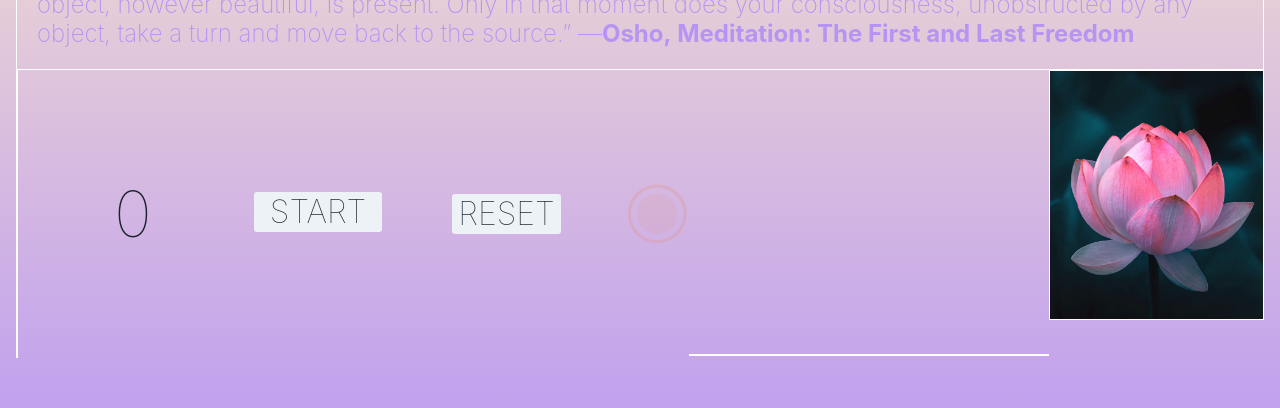
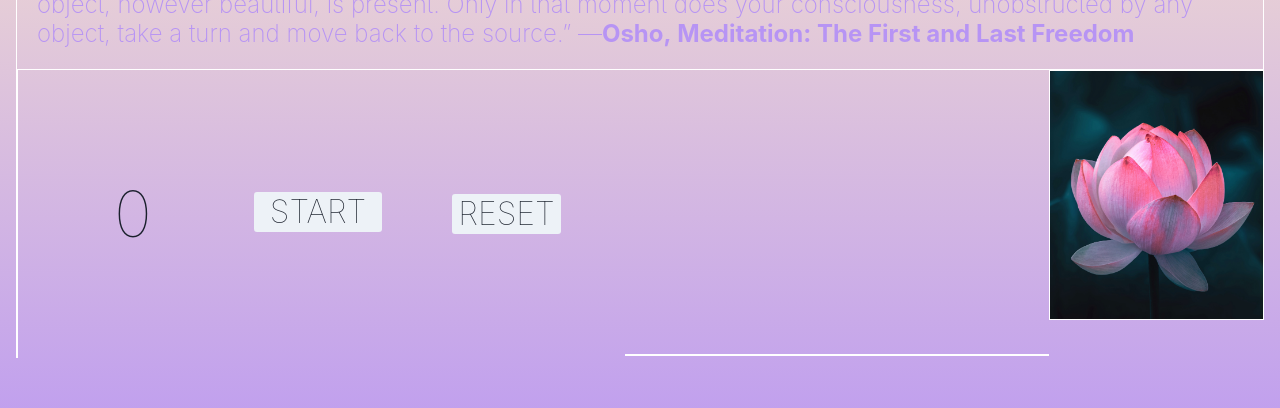
Before and after one commit to mateasportfolio/timer_, a React (Create React App) app: page / in a window 1280 px wide. Shown: the part 678-1086 px from the top of the page. Built offline with nearby package versions, Linux system fonts and the light colour scheme; a web font is replaced by a local one.

Commit message:
delet height

```diff
--- a/src/App.js
+++ b/src/App.js
@@ -1,4 +1,3 @@
-// import "./styles.css";
 import React from "react";
 import { Timer } from "./components/Timer/Timer";
 import { Header } from "./components/Header/Header";
@@ -6,8 +5,6 @@ import { ImageGrid } from "./components/ImageGrid/ImageGrid";
 import { Box, Flex } from "@chakra-ui/react";
 import Lottie from "lottie-react";
 import breathe from "./assets/breathe.json";
-import circle from "./assets/circle.json";
-// import { motion } from "framer-motion";
 
 function App() {
   return (
@@ -31,6 +28,7 @@ function App() {
 
       <Box
         w="100%"
+        // eslint-disable-next-line
         h="calc(100vh)"
         p={4}
         bg="blue.100"
@@ -41,9 +39,8 @@ function App() {
         ]}
       >
         <Header />
-        <Flex m="auto" alignSelf="center" flexDirection="row">
+        <Flex>
           <Timer />
-          <Lottie animationData={circle} value="overlay" />
           <ImageGrid />
         </Flex>
       </Box>
```
Also changed, not shown: src/components/ImageGrid/ImageGrid.jsx (+2 -5 lines).
